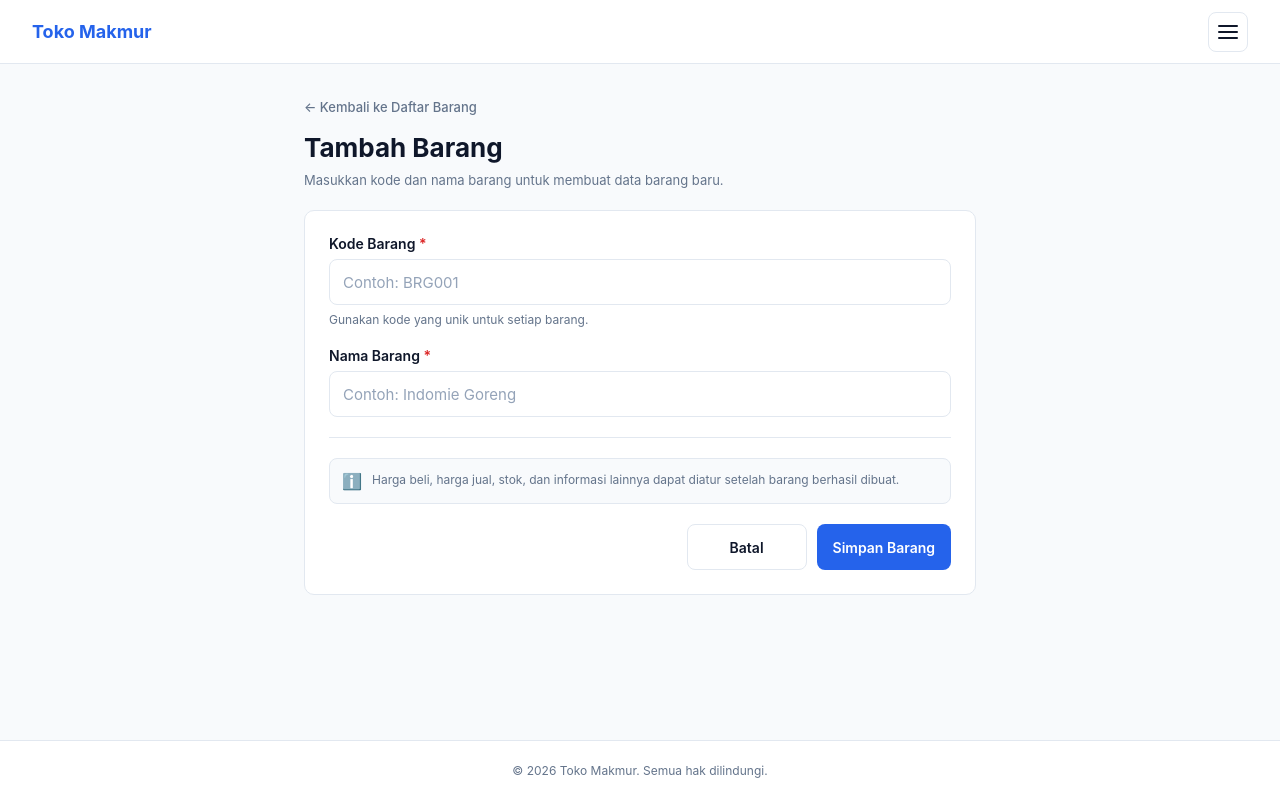
After one commit to fathul-nugraha/pos, a Django app: template pos/barang/templates/barang/Inputbarang.html in a window 1280 px wide. The commit adds this page. Run offline with Django 5.2, Linux system fonts and the light colour scheme; the template is opened without the code that fills it, so the values that code supplies are empty.

Commit message:
menambahkan halaman baru untuk input barang tetapi belum selesai

```diff
--- /dev/null
+++ b/pos/barang/templates/barang/Inputbarang.html
@@ -0,0 +1,504 @@
+<!DOCTYPE html>
+<html lang="id">
+<head>
+    <meta charset="UTF-8">
+    <meta name="viewport" content="width=device-width, initial-scale=1.0">
+
+    <title>Tambah Barang</title>
+
+    <style>
+        /* =========================
+           RESET
+        ========================= */
+        * {
+            margin: 0;
+            padding: 0;
+            box-sizing: border-box;
+        }
+
+        :root {
+            --primary: #2563eb;
+            --primary-dark: #1d4ed8;
+
+            --background: #f8fafc;
+            --surface: #ffffff;
+
+            --text: #0f172a;
+            --text-muted: #64748b;
+
+            --border: #e2e8f0;
+            --border-focus: #2563eb;
+
+            --danger: #dc2626;
+
+            --radius: 10px;
+        }
+
+        body {
+            min-height: 100vh;
+
+            background: var(--background);
+            color: var(--text);
+
+            font-family:
+                Inter,
+                system-ui,
+                -apple-system,
+                BlinkMacSystemFont,
+                "Segoe UI",
+                sans-serif;
+
+            display: flex;
+            flex-direction: column;
+        }
+
+        a {
+            color: inherit;
+            text-decoration: none;
+        }
+
+
+        /* =========================
+           MAIN
+        ========================= */
+        .main {
+            width: 100%;
+            max-width: 720px;
+
+            margin: 0 auto;
+
+            padding: 20px 16px 32px;
+
+            flex: 1;
+        }
+
+
+        /* =========================
+           PAGE HEADER
+        ========================= */
+        .page-header {
+            margin-bottom: 20px;
+        }
+
+        .page-header__back {
+            display: inline-flex;
+            align-items: center;
+            gap: 6px;
+
+            margin-bottom: 16px;
+
+            color: var(--text-muted);
+
+            font-size: 13px;
+            font-weight: 500;
+        }
+
+        .page-header__back:hover {
+            color: var(--text);
+        }
+
+        .page-header__title {
+            font-size: 24px;
+            line-height: 1.3;
+        }
+
+        .page-header__description {
+            margin-top: 6px;
+
+            color: var(--text-muted);
+
+            font-size: 13px;
+            line-height: 1.5;
+        }
+
+
+        /* =========================
+           FORM CARD
+        ========================= */
+        .form-card {
+            background: var(--surface);
+
+            border: 1px solid var(--border);
+            border-radius: var(--radius);
+
+            padding: 18px 16px;
+        }
+
+
+        /* =========================
+           FORM
+        ========================= */
+        .form {
+            display: flex;
+            flex-direction: column;
+
+            gap: 18px;
+        }
+
+        .form-group {
+            display: flex;
+            flex-direction: column;
+
+            gap: 7px;
+        }
+
+        .form-label {
+            color: var(--text);
+
+            font-size: 14px;
+            font-weight: 600;
+        }
+
+        .form-required {
+            color: var(--danger);
+        }
+
+        .form-input {
+            width: 100%;
+            height: 46px;
+
+            padding: 0 13px;
+
+            background: #fff;
+
+            border: 1px solid var(--border);
+            border-radius: 8px;
+
+            color: var(--text);
+
+            font-family: inherit;
+            font-size: 15px;
+
+            outline: none;
+
+            transition:
+                border-color 0.15s ease,
+                box-shadow 0.15s ease;
+        }
+
+        .form-input::placeholder {
+            color: #94a3b8;
+        }
+
+        .form-input:focus {
+            border-color: var(--border-focus);
+
+            box-shadow:
+                0 0 0 3px rgba(37, 99, 235, 0.10);
+        }
+
+        .form-help {
+            color: var(--text-muted);
+
+            font-size: 12px;
+            line-height: 1.4;
+        }
+
+
+        /* =========================
+           FORM DIVIDER
+        ========================= */
+        .form-divider {
+            height: 1px;
+
+            background: var(--border);
+
+            margin: 2px 0;
+        }
+
+
+        /* =========================
+           INFO
+        ========================= */
+        .info-box {
+            display: flex;
+            gap: 10px;
+
+            padding: 12px;
+
+            background: #f8fafc;
+
+            border: 1px solid var(--border);
+            border-radius: 8px;
+        }
+
+        .info-box__icon {
+            flex-shrink: 0;
+
+            font-size: 16px;
+        }
+
+        .info-box__text {
+            color: var(--text-muted);
+
+            font-size: 12px;
+            line-height: 1.5;
+        }
+
+
+        /* =========================
+           ACTIONS
+        ========================= */
+        .form-actions {
+            display: flex;
+            flex-direction: column-reverse;
+
+            gap: 10px;
+
+            margin-top: 2px;
+        }
+
+        .button {
+            width: 100%;
+            min-height: 46px;
+
+            display: inline-flex;
+            align-items: center;
+            justify-content: center;
+
+            padding: 0 16px;
+
+            border: 0;
+            border-radius: 8px;
+
+            font-family: inherit;
+            font-size: 14px;
+            font-weight: 600;
+
+            cursor: pointer;
+        }
+
+        .button--primary {
+            background: var(--primary);
+            color: white;
+        }
+
+        .button--primary:hover {
+            background: var(--primary-dark);
+        }
+
+        .button--secondary {
+            background: white;
+
+            border: 1px solid var(--border);
+
+            color: var(--text);
+        }
+
+        .button--secondary:hover {
+            background: #f8fafc;
+        }
+
+
+        /* =========================
+           FOOTER
+        ========================= */
+        .footer {
+            padding: 20px 16px;
+
+            background: var(--surface);
+
+            border-top: 1px solid var(--border);
+
+            color: var(--text-muted);
+
+            text-align: center;
+
+            font-size: 12px;
+        }
+
+
+        /* =========================
+           TABLET
+        ========================= */
+        @media (min-width: 640px) {
+
+            .main {
+                padding: 32px 24px 40px;
+            }
+
+            .page-header__title {
+                font-size: 26px;
+            }
+
+            .form-card {
+                padding: 24px;
+            }
+
+            .form-actions {
+                flex-direction: row;
+                justify-content: flex-end;
+            }
+
+            .button {
+                width: auto;
+                min-width: 120px;
+            }
+
+            .footer {
+                padding: 22px 24px;
+            }
+        }
+    </style>
+</head>
+
+<body>
+
+    <!-- =========================
+         NAVBAR
+    ========================= -->
+    {% include "components/navbar.html" %}
+
+
+    <!-- =========================
+         MAIN
+    ========================= -->
+    <main class="main">
+
+        <!-- =========================
+             HEADER
+        ========================= -->
+        <header class="page-header">
+
+            <a
+                href="#"
+                class="page-header__back"
+            >
+                ← Kembali ke Daftar Barang
+            </a>
+
+            <h1 class="page-header__title">
+                Tambah Barang
+            </h1>
+
+            <p class="page-header__description">
+                Masukkan kode dan nama barang untuk membuat data barang baru.
+            </p>
+
+        </header>
+
+
+        <!-- =========================
+             FORM CARD
+        ========================= -->
+        <section class="form-card">
+
+            <form
+                action="#"
+                method="POST"
+                class="form"
+            >
+
+                <!-- =========================
+                     KODE BARANG
+                ========================= -->
+                <div class="form-group">
+
+                    <label
+                        for="kode_barang"
+                        class="form-label"
+                    >
+                        Kode Barang
+                        <span class="form-required">*</span>
+                    </label>
+
+                    <input
+                        type="text"
+                        id="kode_barang"
+                        name="kode_barang"
+                        class="form-input"
+                        placeholder="Contoh: BRG001"
+                        autocomplete="off"
+                        required
+                    >
+
+                    <p class="form-help">
+                        Gunakan kode yang unik untuk setiap barang.
+                    </p>
+
+                </div>
+
+
+                <!-- =========================
+                     NAMA BARANG
+                ========================= -->
+                <div class="form-group">
+
+                    <label
+                        for="nama_barang"
+                        class="form-label"
+                    >
+                        Nama Barang
+                        <span class="form-required">*</span>
+                    </label>
+
+                    <input
+                        type="text"
+                        id="nama_barang"
+                        name="nama_barang"
+                        class="form-input"
+                        placeholder="Contoh: Indomie Goreng"
+                        autocomplete="off"
+                        required
+                    >
+
+                </div>
+
+
+                <div class="form-divider"></div>
+
+
+                <!-- =========================
+                     INFO
+                ========================= -->
+                <div class="info-box">
+
+                    <div class="info-box__icon">
+                        ℹ️
+                    </div>
+
+                    <p class="info-box__text">
+                        Harga beli, harga jual, stok, dan informasi
+                        lainnya dapat diatur setelah barang berhasil dibuat.
+                    </p>
+
+                </div>
+
+
+                <!-- =========================
+                     ACTIONS
+                ========================= -->
+                <div class="form-actions">
+
+                    <a
+                        href="#"
+                        class="button button--secondary"
+                    >
+                        Batal
+                    </a>
+
+                    <button
+                        type="submit"
+                        class="button button--primary"
+                    >
+                        Simpan Barang
+                    </button>
+
+                </div>
+
+            </form>
+
+        </section>
+
+    </main>
+
+
+    <!-- =========================
+         FOOTER
+    ========================= -->
+    <footer class="footer">
+        © 2026 Toko Makmur. Semua hak dilindungi.
+    </footer>
+
+</body>
+</html>
--- a/pos/templates/components/navbar.html
+++ b/pos/templates/components/navbar.html
@@ -176,15 +176,14 @@
             </a>
 
             <a href="#" class="menu__link">
-                Transaksi
+                Kasir
+            </a>
+            <a href="#" class="menu__link">
+                Gudang
             </a>
 
             <a href="#" class="menu__link">
                 Laporan
-            </a>
-
-            <a href="#" class="menu__link">
-                Pengaturan
             </a>
 
             <div class="menu__divider"></div>
```
